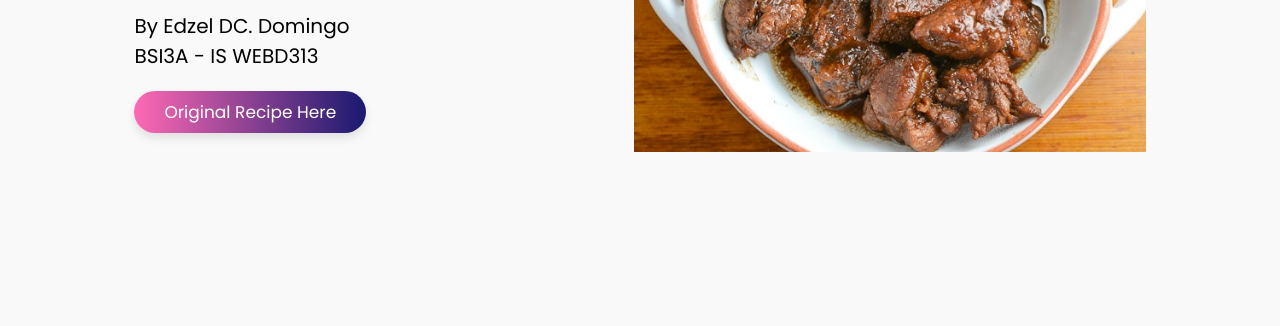
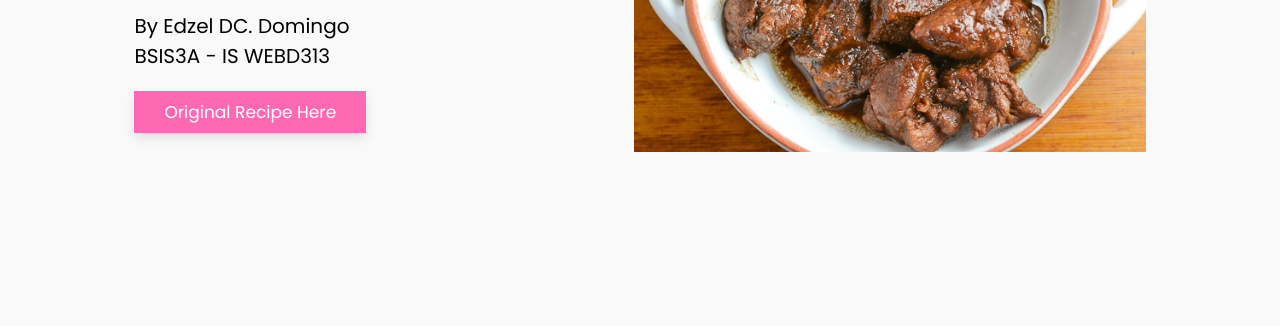
Before and after one commit to geekyari/Edz-TutorialWeb, a plain HTML site: page index.html in a window 1280 px wide. Shown: the part 474-800 px from the top of the page. Drawn offline with Linux system fonts and the light colour scheme.

Commit message:
Made it much simpler

```diff
--- a/index.html
+++ b/index.html
@@ -23,7 +23,7 @@
         <div class="content">
             <h3>How to Cook <br><span>Pork Adobo?</span></h3>
             <p>by Edzel DC. Domingo<br>
-                BSI3A - IS WEBD313</p>
+                BSIS3A - IS WEBD313</p>
                 <a href="https://thewoksoflife.com/pork-adobo/" target="_blank" class="btn">Original Recipe Here</a>
         </div>
 
--- a/style.css
+++ b/style.css
@@ -39,17 +39,12 @@ section{
     display: inline-block;
     margin-top: 1rem;
     padding: .8rem 3rem;
-    border-radius: 5rem;
-    background: var(--gradient);
+    background: var(--pink);
     font-size: 1.7rem;
     color: #fff;
     cursor: pointer;
     box-shadow: 0 .5rem 1rem rgba(0, 0, 0, .1);
     transition: all .3s linear;
-}
-
-.btn:hover{
-    transform: scale(1.1);
 }
 
 .heading{
@@ -168,7 +163,6 @@ header .logo{
     background: #fff;
     border-radius: .5rem;
     border: .1rem solid rgba(0, 0, 0, .2);
-    box-shadow:0 .5rem 1rem rgba(0, 0, 0, .1);
     margin: 1.5rem;
     padding: 3rem 2rem;
     border-radius: .5rem;
```
Also changed, not shown: step4.jpg (deleted).
